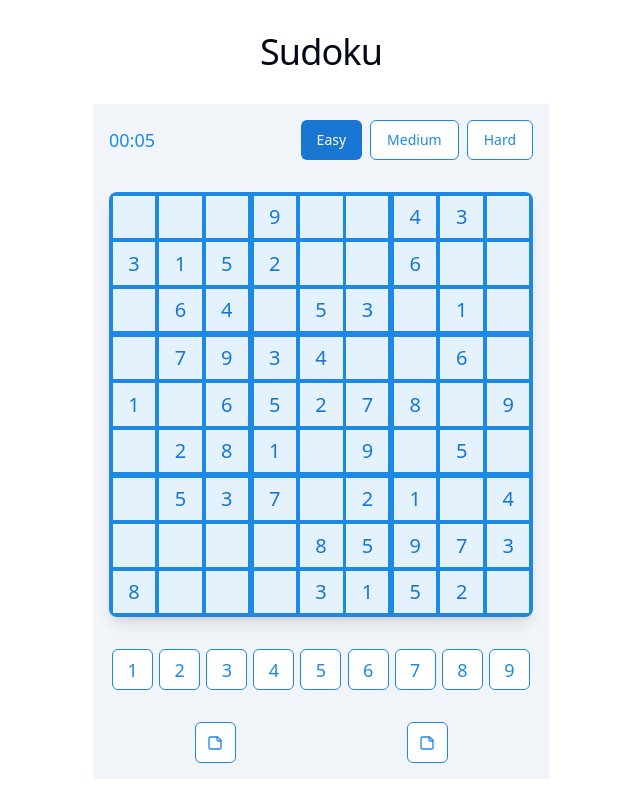
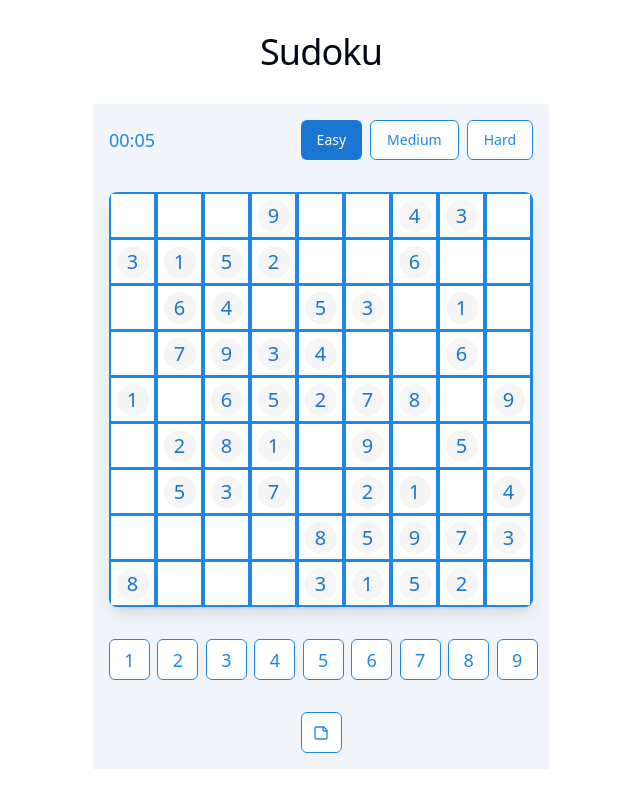
Before and after one commit to Jantoom/games, a React (Vite) app: page / in a window 1280 px wide. Shown: the whole page, without its empty margins (319-959 px from the left). Built offline with nearby package versions, Linux system fonts and the light colour scheme.

Commit message:
Refactor Sudoku board styling and interaction
- Reduced thickness of cell and grid outlines.
- Added circles to original and selected numbers.
- Implemented instant number placement on cell click.

```diff
--- a/src/components/SudokuBoard.tsx
+++ b/src/components/SudokuBoard.tsx
@@ -13,6 +13,7 @@ export const SudokuBoard = () => {
   const [grid, setGrid] = useState<number[][]>([]);
   const [originalGrid, setOriginalGrid] = useState<number[][]>([]);
   const [selectedCell, setSelectedCell] = useState<{ row: number; col: number } | null>(null);
+  const [selectedNumber, setSelectedNumber] = useState<number | null>(null);
   const [mode, setMode] = useState<Mode>('default');
   const [notes, setNotes] = useState<Notes>({});
   const [timer, setTimer] = useState(0);
@@ -48,63 +49,47 @@ export const SudokuBoard = () => {
   };
 
   const handleCellClick = (row: number, col: number) => {
-    setSelectedCell({ row, col });
-
     if (mode === 'eraser') {
       if (originalGrid[row][col] !== 0) {
         toast.error("Can't modify original numbers!");
         return;
       }
       const key = `${row}-${col}`;
-
       setNotes(prevNotes => {
         const newNotes = { ...prevNotes };
         delete newNotes[key];
         return newNotes;
-      })
+      });
       const newGrid = grid.map(row => [...row]);
       newGrid[row][col] = 0;
       setGrid(newGrid);
-    }
-  };
-
-  const handleNumberInput = (number: number) => {
-    if (!selectedCell) return;
-    const { row, col } = selectedCell;
-
-    if (originalGrid[row][col] !== 0) {
-      toast.error("Can't modify original numbers!");
       return;
     }
 
-    if (mode === 'pencil') {
-      const key = `${row}-${col}`;
-      const currentNotes = notes[key] || new Set();
-      const newNotes = new Set(currentNotes);
-
-      if (newNotes.has(number)) {
-        newNotes.delete(number);
-      } else {
-        newNotes.add(number);
-      }
-
-      setNotes({ ...notes, [key]: newNotes });
-      return;
-    }
-
-    const newGrid = grid.map(row => [...row]);
-    if (!isValidPlacement(newGrid, row, col, number)) {
+    if (selectedNumber !== null && originalGrid[row][col] === 0) {
+      if (!isValidPlacement(grid, row, col, selectedNumber)) {
         toast.error("Invalid move!");
         return;
       }
-
-    newGrid[row][col] = number;
+      const newGrid = grid.map(r => [...r]);
+      newGrid[row][col] = selectedNumber;
       setGrid(newGrid);
 
       if (!newGrid.some(row => row.includes(0))) {
         toast.success("Congratulations! You've completed the puzzle!");
         setIsActive(false);
       }
+    }
+
+    setSelectedCell({ row, col });
+  };
+
+  const handleNumberInput = (number: number) => {
+    if (selectedNumber === number) {
+      setSelectedNumber(null);
+      return;
+    }
+    setSelectedNumber(number);
   };
 
   const formatTime = (seconds: number) => {
@@ -135,22 +120,22 @@ export const SudokuBoard = () => {
         </div>
       </div>
 
-      <div className="grid grid-cols-9 bg-game-gridline gap-[2px] p-[2px] rounded-lg shadow-lg overflow-hidden w-[424px]">
+      <div className="grid grid-cols-9 bg-game-gridline gap-[1px] p-[1px] rounded-lg shadow-lg overflow-hidden w-[424px]">
         {grid.map((row, rowIndex) =>
           row.map((cell, colIndex) => {
             const isSelected = selectedCell?.row === rowIndex && selectedCell?.col === colIndex;
-            const isRelated = true;
-              // selectedCell &&
-              // (selectedCell.row === rowIndex ||
-              //   selectedCell.col === colIndex ||
-              //   (Math.floor(selectedCell.row / 3) === Math.floor(rowIndex / 3) &&
-              //     Math.floor(selectedCell.col / 3) === Math.floor(colIndex / 3)));
+            const isRelated = selectedCell &&
+              (selectedCell.row === rowIndex ||
+                selectedCell.col === colIndex ||
+                (Math.floor(selectedCell.row / 3) === Math.floor(rowIndex / 3) &&
+                  Math.floor(selectedCell.col / 3) === Math.floor(colIndex / 3)));
+            const isHighlighted = selectedNumber !== null && cell === selectedNumber;
 
             const blockBorder = `
-              ${rowIndex % 3 === 0 ? 'border-t-[2px]' : ''}
-              ${colIndex % 3 === 0 ? 'border-l-[2px]' : ''}
-              ${rowIndex % 3 === 2 ? 'border-b-[2px]' : ''}
-              ${colIndex % 3 === 2 ? 'border-r-[2px]' : ''}
+              ${rowIndex % 3 === 0 ? 'border-t-[1px]' : ''}
+              ${colIndex % 3 === 0 ? 'border-l-[1px]' : ''}
+              ${rowIndex % 3 === 2 ? 'border-b-[1px]' : ''}
+              ${colIndex % 3 === 2 ? 'border-r-[1px]' : ''}
             `;
 
             return (
@@ -159,7 +144,7 @@ export const SudokuBoard = () => {
                 className={`
                   w-[45px] h-[45px] flex items-center justify-center
                   ${isSelected ? 'bg-game-active hover:bg-game-active' : isRelated ? 'bg-game-highlight hover:bg-game-highlight/90' : 'bg-white hover:bg-game-highlight'}
-                  border border-blue-100
+                  border-[0.5px] border-blue-100
                   ${blockBorder}
                   border-game-gridline
                   cursor-pointer transition-colors duration-200
@@ -167,6 +152,15 @@ export const SudokuBoard = () => {
                 onClick={() => handleCellClick(rowIndex, colIndex)}
               >
                 {cell !== 0 ? (
+                  <div className={`
+                    w-8 h-8 rounded-full flex items-center justify-center
+                    ${originalGrid[rowIndex][colIndex] !== 0
+                      ? 'bg-neutral-100'
+                      : isHighlighted
+                        ? 'bg-blue-100'
+                        : 'bg-transparent'
+                    }
+                  `}>
                     <span className={`
                       text-xl font-medium
                       ${originalGrid[rowIndex][colIndex] !== 0 ? 'text-primary' : 'text-game-gridline'}
@@ -174,6 +168,7 @@ export const SudokuBoard = () => {
                     `}>
                       {cell}
                     </span>
+                  </div>
                 ) : (
                   <div className="grid grid-cols-3 gap-[2px] p-1 w-full h-full">
                     {Array.from({ length: 9 }).map((_, i) => (
@@ -192,20 +187,27 @@ export const SudokuBoard = () => {
         )}
       </div>
 
-      <div className="grid grid-cols-9 justify-items-center w-[424px]">
+      <div className="grid grid-cols-9 gap-3 w-[424px]">
         {[1, 2, 3, 4, 5, 6, 7, 8, 9].map((number) => (
           <Button
             key={number}
             variant="outline"
-            className="w-[41px] h-[41px] text-lg font-medium border-game-gridline text-game-gridline hover:bg-game-highlight"
+            className={`
+              w-[41px] h-[41px] p-0 relative
+              text-lg font-medium border-game-gridline text-game-gridline
+              hover:bg-game-highlight
+              ${selectedNumber === number ? 'bg-blue-100' : ''}
+            `}
             onClick={() => handleNumberInput(number)}
           >
+            <div className="w-8 h-8 rounded-full flex items-center justify-center">
               {number}
+            </div>
           </Button>
         ))}
       </div>
 
-      <div className="grid grid-cols-2 justify-items-center w-full">
+      <div className="flex justify-center w-full">
         <Button
           variant="outline"
           onClick={() => setMode(mode === 'pencil' ? 'default' : 'pencil')}
@@ -213,13 +215,6 @@ export const SudokuBoard = () => {
         >
           <StickyNote className="h-5 w-5" />
         </Button>
-        <Button
-          variant="outline"
-          onClick={() => setMode(mode === 'eraser' ? 'default' : 'eraser')}
-          className={`w-[41px] h-[41px] transition-all ${mode === 'eraser' ? 'bg-accent text-white' : 'border-game-gridline text-game-gridline'}`}
-        >
-          <StickyNote className="h-5 w-5" />
-        </Button>
       </div>
     </div>
   );
```
Lines whose indentation alone changed are shown as unchanged.
